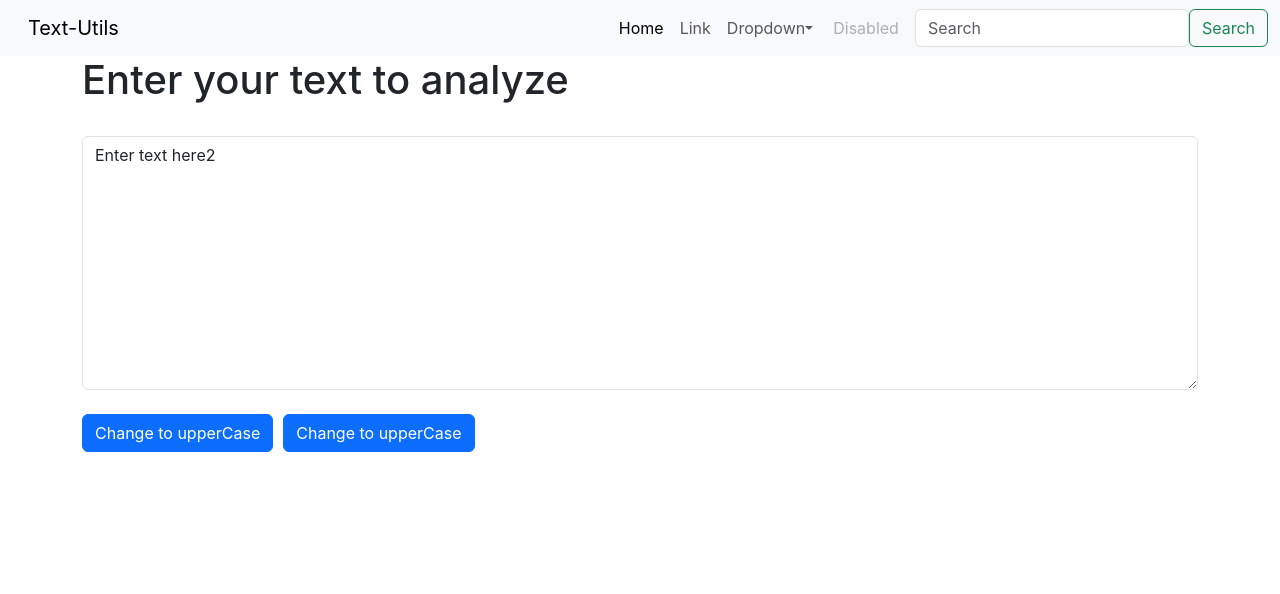
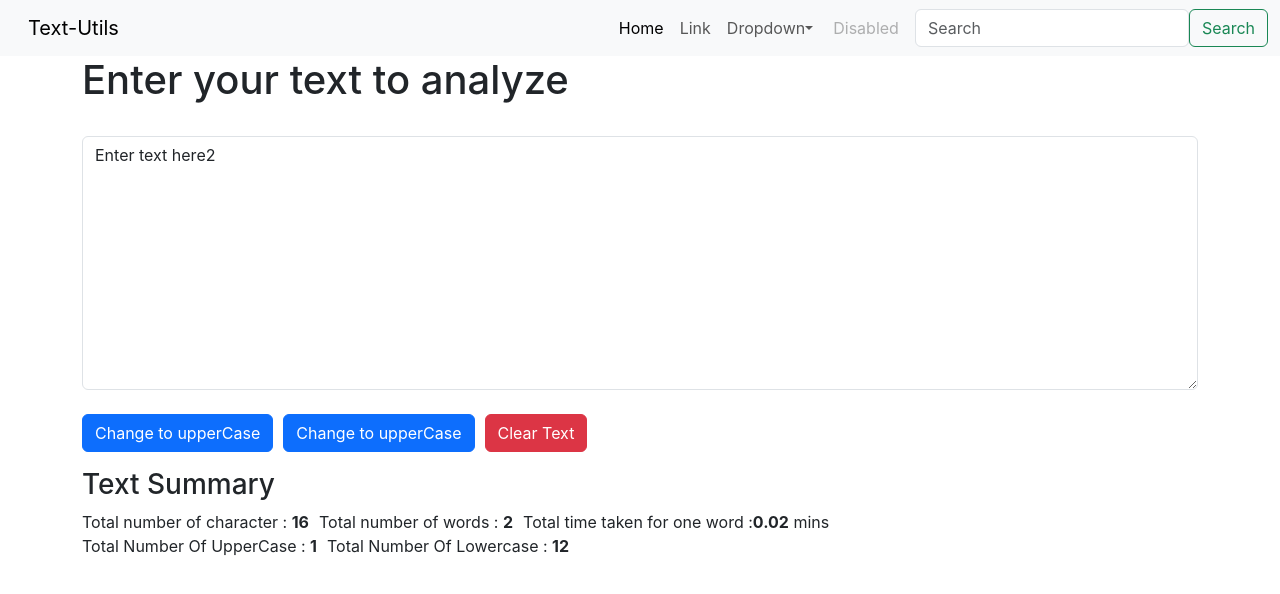
Before and after one commit to Hemanthnb/ReactTutorial, a React (Create React App) app: page / in a window 1280 px wide. Shown: the top 594 px of the page. Built offline with nearby package versions, Linux system fonts and the light colour scheme.

Commit message:
Added more functionalities

```diff
--- a/src/Components/Forms.js
+++ b/src/Components/Forms.js
@@ -1,8 +1,15 @@
 import React,{useState} from "react"
 
+let upperCount=0,lowerCount=0
 export default function Form(props){
 
     const[text,setText]=useState("Enter text here2")
+
+    const setCounts=()=>{
+        TotalUpperCase()
+        TotalLowerCase()
+    }
+
 
     const changeToUpper=()=>{
         let upper=text.toUpperCase()
@@ -14,10 +21,38 @@ export default function Form(props){
         setText(lower)
     }
 
+
+    const TotalUpperCase=()=>{
+        let count=0
+        for(let i in text){
+            if(text[i]>='A'&&text[i]<='Z'){
+                count++;
+            }
+        }
+        upperCount=count
+    }
+
+    const TotalLowerCase=()=>{
+        let count=0
+        for(let i in text){
+            if(text[i]>='a'&&text[i]<='z'){
+                count++;
+            }
+        }
+        lowerCount=count
+    }
     const onChangingValue=(event)=>{
         setText(event.target.value)
         console.log(text)
     }
+
+    const clearTextArea=()=>{
+        setText("")
+    }
+
+
+    setCounts()
+
     return(
     <>
     <div className="mb-3">
@@ -29,6 +64,20 @@ export default function Form(props){
   <button type="button" className="btn btn-primary" style={{marginLeft:"10px"}} onClick={changeToLower}>
   Change to upperCase
 </button>
+<button type="button" className="btn btn-danger" style={{marginLeft:"10px"}} onClick={clearTextArea}>
+  Clear Text
+</button>
+
+</div>
+<div>
+    <h3>Text Summary</h3>
+     <p style={{display:"inline",marginRight:"10px"}}>Total number of character : <b>{text.length}</b></p>
+     <p style={{display:"inline",marginRight:"10px"}}>Total number of words : <b>{text.split(" ").length-1}</b></p>
+     <p style={{display:"inline", marginRight:"10px"}}>Total time taken for one word :<b>{((text.split(" ").length-1)*0.008).toFixed(2)}</b> mins</p>
+     <div>
+     <p style={{display:"inline"}}>Total Number Of UpperCase : <b>{upperCount}</b></p>
+     <p style={{display:"inline",marginLeft:"10px"}}>Total Number Of Lowercase : <b>{lowerCount}</b></p>
+     </div>
 </div>
     </>
     )
--- a/src/Components/NavBar.js
+++ b/src/Components/NavBar.js
@@ -3,7 +3,7 @@ import PropTypes from 'prop-types';
 
 export default function NavBar(props) {
   return (
-    <nav className="navbar navbar-expand-lg bg-body-tertiary bg-dark">
+    <nav className="navbar navbar-expand-lg bg-body-tertiary">
   <div className="container-fluid">
     <a className="navbar-brand" href="/">{props.NavBarTitle}</a>
     <button className="navbar-toggler" type="button" data-bs-toggle="collapse" data-bs-target="#navbarSupportedContent" aria-controls="navbarSupportedContent" aria-expanded="false" aria-label="Toggle navigation">
```
